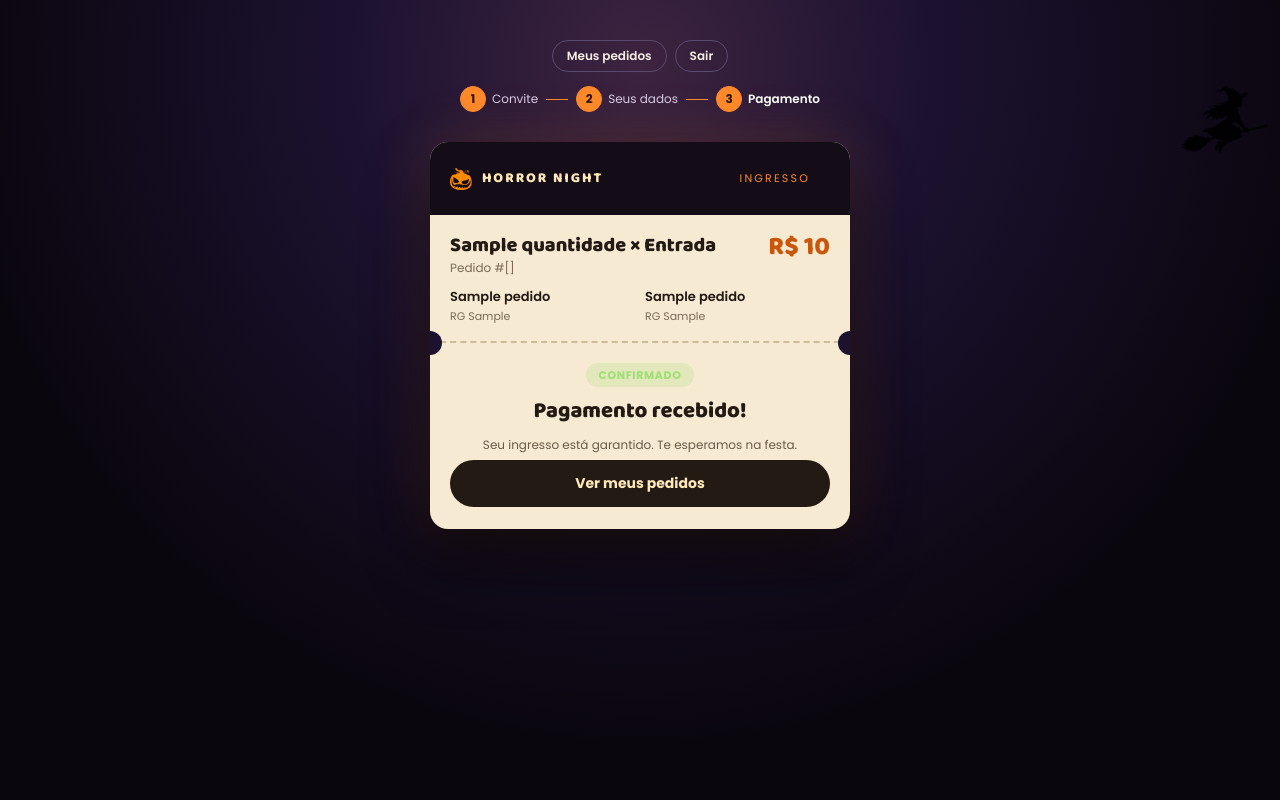
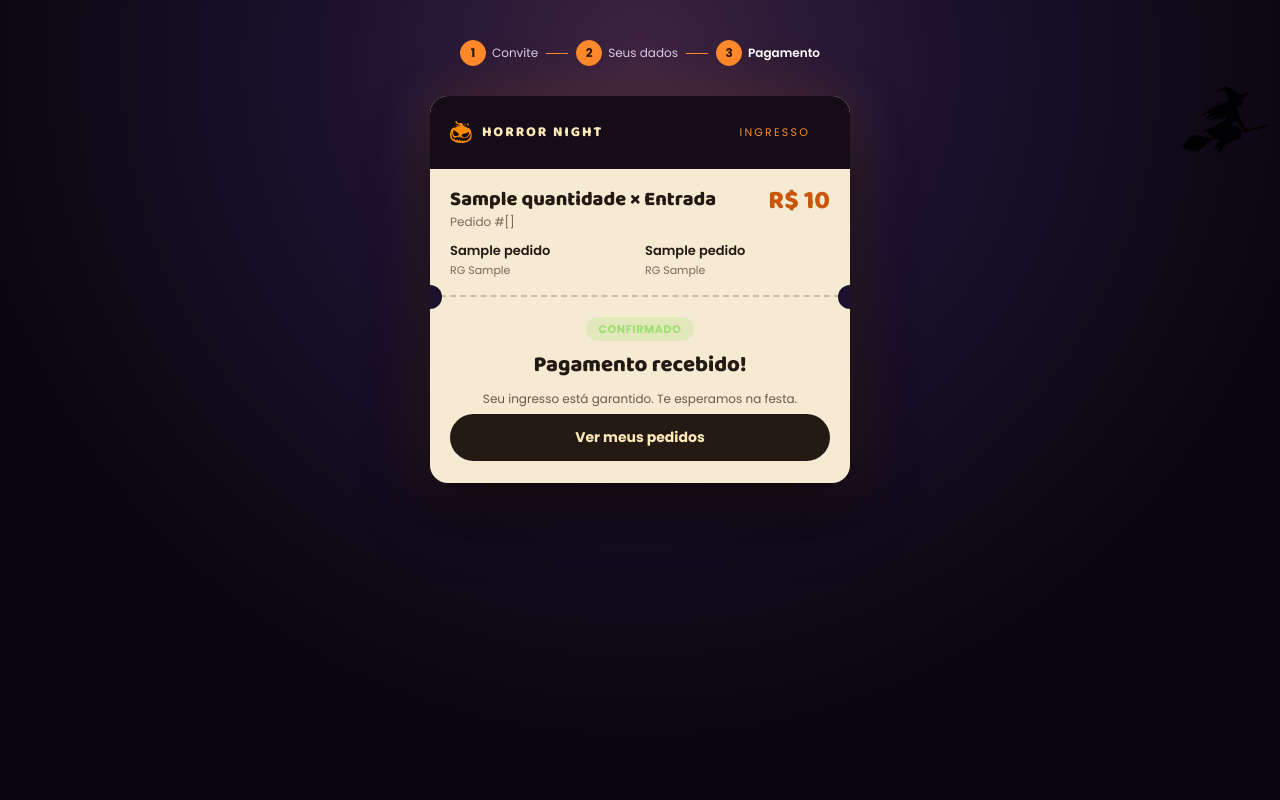
Before and after one commit to gustavofcss/back-to-halloween, a Flask app: page /pagamento/1 in a window 1280 px wide. Run offline with Flask 3, Linux system fonts and the light colour scheme; the visitor is signed in with stand-in values (Sample User, id 1); a database or web service that is not in the repository returns one stand-in record (values such as "Sample title"); some libraries are stand-ins or nearby versions.

Commit message:
Remove botões de nav redundantes: "Entrar" no convite e "Meus pedidos"/"Sair" no pagamento
Pedido direto do usuário -- "não tem pra que existir". No convite (/), o
"Entrar" só aparecia deslogado; o CTA principal já leva pro login quando
precisa (/login?next=/comprar), então o botão extra no canto era
redundante. No pagamento, o nav com "Meus pedidos"/"Sair" foi removido
inteiro -- a navegação de "Voltar" já existe mais embaixo na tela. CSS
.invite__nav--inline (só usada ali) removida por estar morta agora.

Co-Authored-By: Claude Sonnet 5 <noreply@anthropic.com>

```diff
--- a/app/static/css/style.css
+++ b/app/static/css/style.css
@@ -209,11 +209,6 @@ input[type=checkbox]{width:18px;height:18px;accent-color:var(--orange);cursor:po
   background:linear-gradient(180deg,#1b1236 0%,#2a1840 28%,#3a1d33 50%,#1a0f1c 66%,#0a060e 72%,#07050d 100%)}
 .invite__nav{position:absolute;top:16px;right:16px;z-index:10;display:flex;gap:8px;flex-wrap:wrap;justify-content:flex-end}
 .invite__nav form{margin:0}
-/* Variante em fluxo normal (não flutuando sobre a cena) -- usada em telas
-   que não têm hero por trás pra flutuar por cima, tipo pagamento.html. Sem
-   isso o nav absoluto não reservava espaço e caía em cima do .steps em
-   telas estreitas (achado real, usuário reportou sobreposição no iPhone). */
-.invite__nav--inline{position:static;margin-bottom:14px}
 .scene{position:relative;height:clamp(440px,66vh,680px);overflow:hidden}
 .stars{position:absolute;inset:0;background-repeat:repeat;background-size:620px 413px;opacity:.6;animation:twinkle 6s ease-in-out infinite}
 .moon{position:absolute;left:50%;top:clamp(40px,7vh,80px);width:clamp(220px,30vw,400px);aspect-ratio:1/1;transform:translateX(-50%);border-radius:50%;
--- a/app/templates/pagamento.html
+++ b/app/templates/pagamento.html
@@ -5,11 +5,6 @@
   <img class="deco sil" src="{{ url_for('static', filename='assets/witch-flying.png') }}" alt="" aria-hidden="true" style="right:-30px;top:70px;width:170px;opacity:.9">
 
   <div class="content">
-    <nav class="invite__nav invite__nav--inline">
-      <a href="/meus-pedidos" class="btn btn-ghost btn-sm">Meus pedidos</a>
-      <form method="post" action="/logout"><button type="submit" class="btn btn-ghost btn-sm">Sair</button></form>
-    </nav>
-
     <div class="steps">
       <div class="step done"><b>1</b>Convite</div><div class="step-line done"></div>
       <div class="step done"><b>2</b>Seus dados</div><div class="step-line done"></div>
```
Also changed, not shown: app/templates/convite.html (+5 -4 lines).
